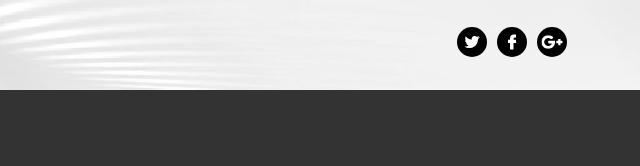
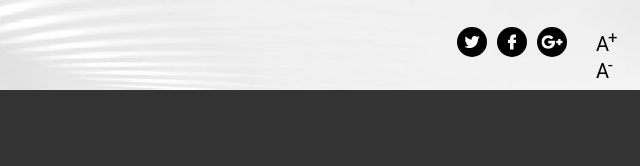
Before and after one commit to italloalb/br.com.site_luisao, a plain HTML site: page contato.html in a window 1280 px wide. Shown: the top 166 px of the page, 640-1280 px from the left. Drawn offline with nearby package versions, Linux system fonts and the light colour scheme.

Commit message:
Botando + e - em contato

```diff
--- a/contato.html
+++ b/contato.html
@@ -35,6 +35,11 @@
         <div class="icon">
             <img src="_images/social_googleplus.png" id="google-plus" title="Acesse nosso Google+">
         </div>
+    </div>
+
+    <div class="size-control">
+        <label class="btnAumentar" title="Aumentar tamanho da fonte">A<sup>+</sup></label>
+        <label class="btnDiminuir" title="Diminuir tamanho da fonte">A<sup>-</sup></label>
     </div>
 </div>
 
```
